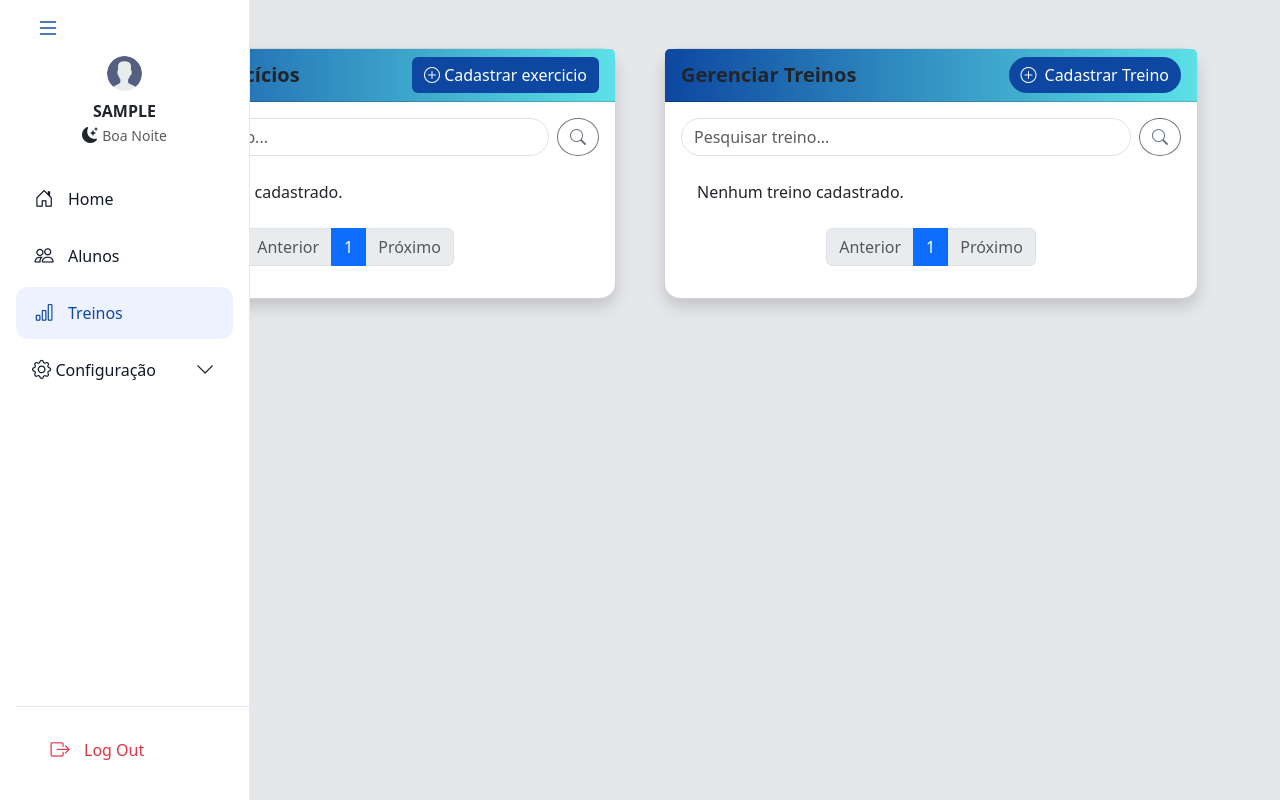
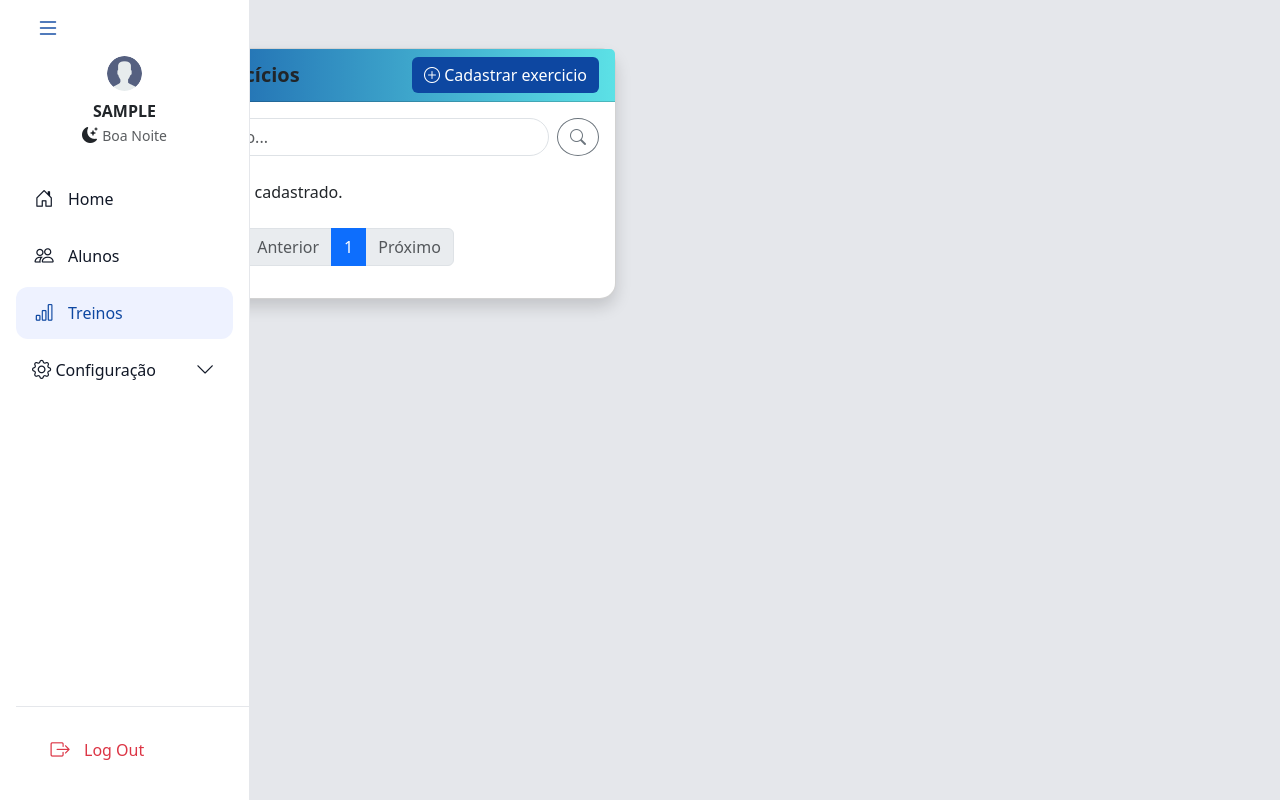
Before and after one commit to PedroNettoDs/Bolt-SubMax, a Django app: page /treinos/ in a window 1280 px wide. Run offline with Django 5.2, Linux system fonts and the light colour scheme; the visitor is signed in with stand-in values (Sample User, id 1); data that the repository does not hold is empty; some libraries are stand-ins or nearby versions.

Commit message:
fix treino page

```diff
--- a/Pages/templates/paginas/treinos.html
+++ b/Pages/templates/paginas/treinos.html
@@ -72,71 +72,7 @@
       </div>
     </div>
 
-    <!-- Card Treinos - dinâmico -->
-     <!-- TODO listagem de treino gravados no banco -->
-      <!-- TODO modal cadastro de treino-predefinido-->
-    <div class="col-md-6">
-      <div class="card shadow rounded-4">
-        <div class="card-header bg-white d-flex justify-content-between align-items-center">
-          <h5 class="mb-0 fw-semibold">Gerenciar Treinos</h5>
-          <button class="btn btn-primary d-flex align-items-center gap-2 rounded-pill" data-bs-toggle="modal" data-bs-target="#treinoModal">
-            <i class="bi bi-plus-circle"></i> Cadastrar Treino
-          </button>
-        </div>
-        <div class="card-body">
-          <form class="mb-3 d-flex gap-2">
-            <input type="text" name="busca_treino" class="form-control rounded-pill" placeholder="Pesquisar treino...">
-            <button class="btn btn-outline-secondary rounded-circle" type="submit">
-              <i class="bi bi-search"></i>
-            </button>
-          </form>
-          <ul class="list-group list-group-flush">
-            {% for treino in treinos_page %}
-            <li class="list-group-item d-flex justify-content-between align-items-center bg-light rounded-3 my-2 shadow-sm">
-              <div>
-                <div class="fw-semibold">{{ treino.nome }}</div>
-                <div class="text-muted small">{{ treino.anotacoes }}</div>
-              </div>
-              <div class="d-flex gap-2">
-                <button class="btn btn-outline-primary btn-sm rounded-circle" title="Editar">
-                  <i class="bi bi-pencil"></i>
-                </button>
-                <button class="btn btn-outline-danger btn-sm rounded-circle" title="Remover">
-                  <i class="bi bi-trash"></i>
-                </button>
-              </div>
-            </li>
-            {% empty %}
-            <li class="list-group-item">Nenhum treino cadastrado.</li>
-            {% endfor %}
-          </ul>
-<nav aria-label="Paginação Treinos">
-  <ul class="pagination justify-content-center mt-3">
-    {% if treinos_page.has_previous %}
-      <li class="page-item">
-        <a class="page-link" href="?page_treino={{ treinos_page.previous_page_number }}{% if busca_treino %}&busca_treino={{ busca_treino }}{% endif %}">Anterior</a>
-      </li>
-    {% else %}
-      <li class="page-item disabled"><span class="page-link">Anterior</span></li>
-    {% endif %}
-    {% for num in treinos_page.paginator.page_range %}
-      {% if treinos_page.number == num %}
-        <li class="page-item active"><span class="page-link">{{ num }}</span></li>
-      {% else %}
-        <li class="page-item"><a class="page-link" href="?page_treino={{ num }}{% if busca_treino %}&busca_treino={{ busca_treino }}{% endif %}">{{ num }}</a></li>
-      {% endif %}
-    {% endfor %}
-    {% if treinos_page.has_next %}
-      <li class="page-item"><a class="page-link" href="?page_treino={{ treinos_page.next_page_number }}{% if busca_treino %}&busca_treino={{ busca_treino }}{% endif %}">Próximo</a></li>
-    {% else %}
-      <li class="page-item disabled"><span class="page-link">Próximo</span></li>
-    {% endif %}
-  </ul>
-</nav>
 
-        </div>
-      </div>
-    </div>
 
   </div>
 </div>
--- a/Pages/views/treino_views.py
+++ b/Pages/views/treino_views.py
@@ -76,8 +76,14 @@ def cadastrar_exercicio(request):
     if request.method == 'POST':
         nome = request.POST.get('nome', '').strip()
         descricao = request.POST.get('descricao', '').strip()
-        grupo_muscular_id = request.POST.get('grupo_muscular', '').strip()
-        secundario_id = request.POST.get('grupo_muscular_secundario', '').strip()
+
+        # Permite selecionar até dois grupos musculares na tela de cadastro
+        grupos_selecionados = request.POST.getlist('grupo_muscular')
+        grupo_muscular_id = grupos_selecionados[0].strip() if grupos_selecionados else ''
+        if len(grupos_selecionados) > 1:
+            secundario_id = grupos_selecionados[1].strip()
+        else:
+            secundario_id = request.POST.get('grupo_muscular_secundario', '').strip()
 
         if not nome or not grupo_muscular_id:
             messages.error(request, "Preencha todos os campos obrigatórios.")
```
